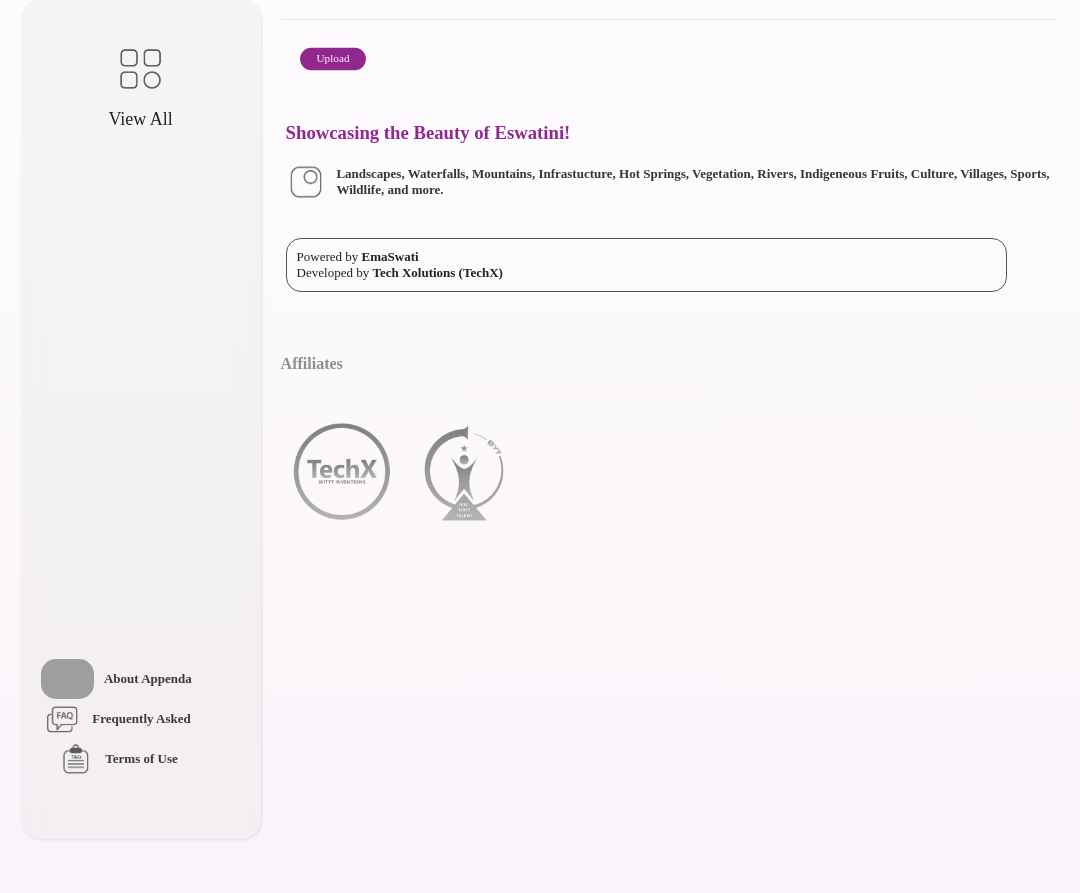
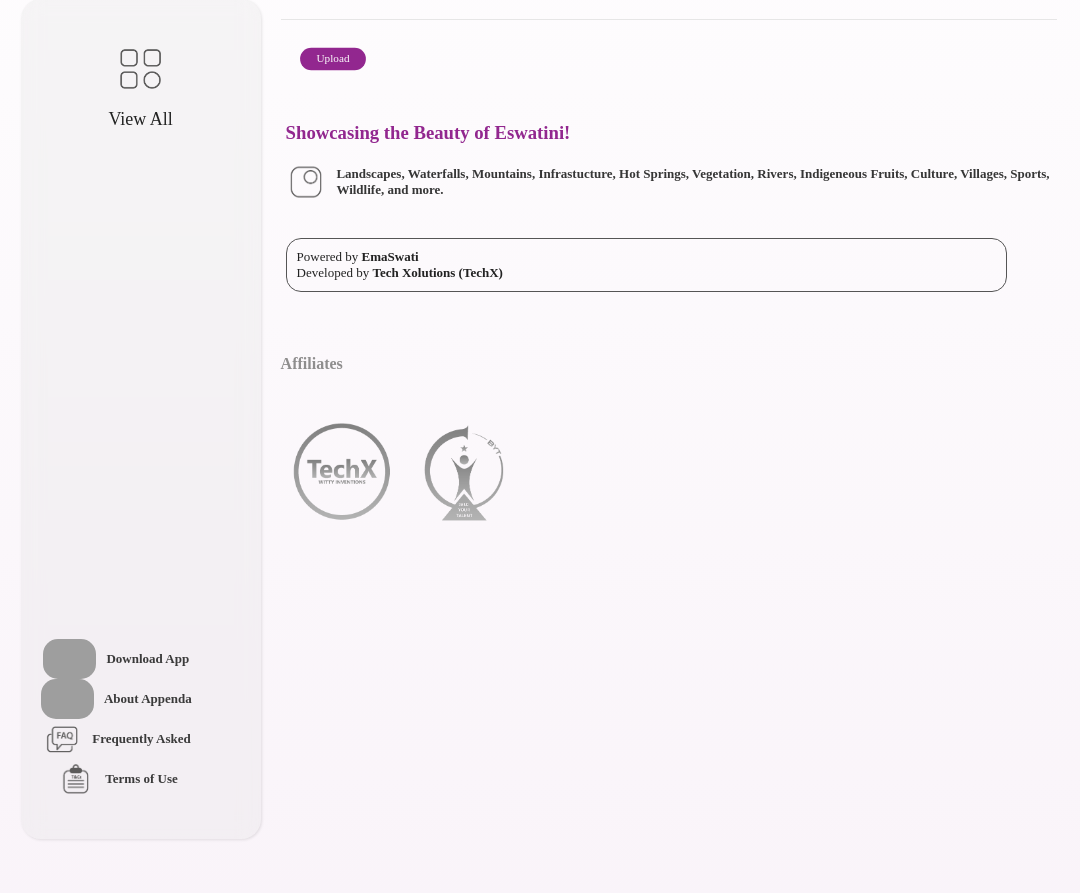
Before and after one commit to Tmazst/Appenda, a Flask app: page / in a window 1280 px wide. Shown: the part 368-1261 px from the top of the page, without its empty margins (45-1125 px from the left). Run offline with Flask 3, Linux system fonts and the light colour scheme; data that the repository does not hold is empty; some libraries are stand-ins or nearby versions; some web fonts are replaced; grey boxes are pictures that could not be loaded.

Commit message:
06 Feb 25

```diff
--- a/templates/index.html
+++ b/templates/index.html
@@ -37,7 +37,7 @@
 
 <section class="container flat-flex">
 
-    <!-- For Wide Screens  -->
+    <!-- Side Navigation For Wide Screens  -->
     <div style="align-items: flex-start !important;" class="category-nav gen-flex-col">
         <div style="padding-top:25px"  class="gen-flex-col cat-item-cont">
             <img style="height:50px" src="static/icons/category-icon.png" />
@@ -49,6 +49,7 @@
         </div>
         <div class="filler"></div>
         <div class="gen-flex-col lower-nav">
+            <a href="https://techxolutions.com/public_html/Appenda.apk"><div class="gen-flex"><img style="height:40px" src="static/icons/android-icon.png" /><span class="labels">Download App</span></div></a>
             <a href="/about"><div class="gen-flex"><img style="height:40px" src="static/icons/about-icon.png" /><span class="labels">About Appenda</span></div></a>
             <a href="/faqs"><div class="gen-flex"></div><div class="gen-flex"><img style="height:40px" src="static/icons/faq-icon.png" /><span class="labels">Frequently Asked</span></div></a>
             <a href="/terms_conditions"><div class="gen-flex"><img style="height:40px" src="static/icons/tcs-icon.png" /><span class="labels">Terms of Use</span></div></a>
```
